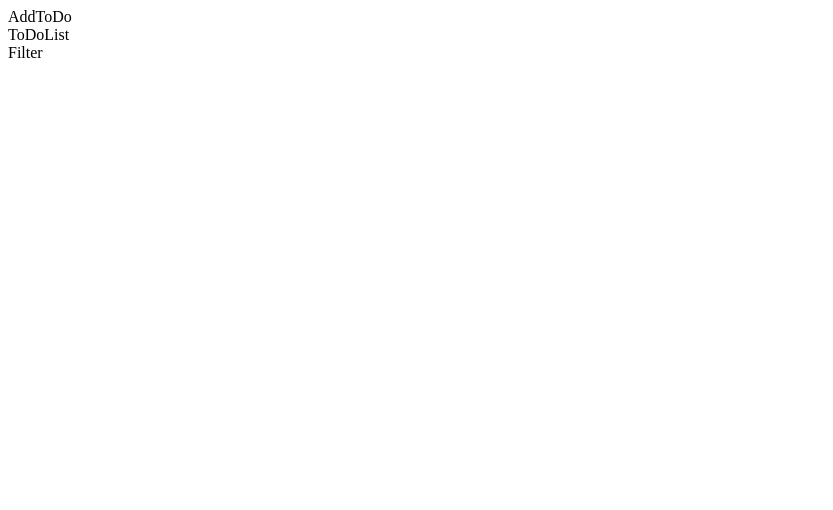
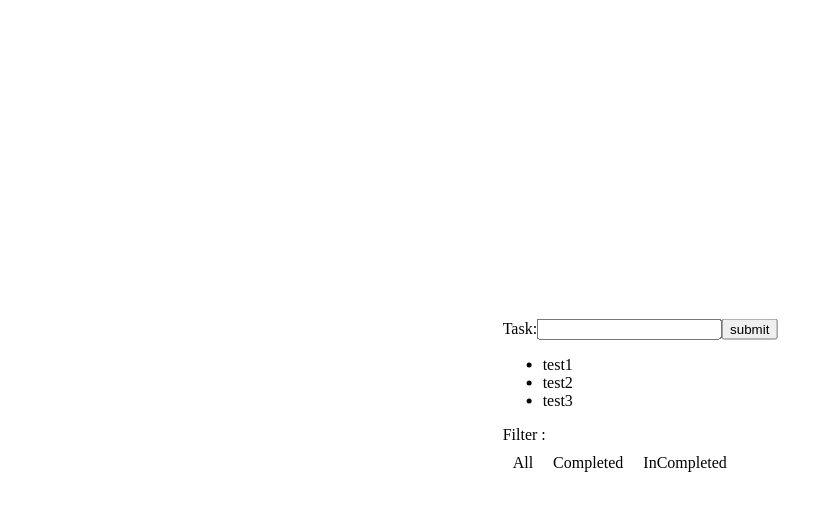
Before and after one commit to evilsempire/react-redux-todo, a React (Create React App) app: page / in a window 1280 px wide. Shown: the top 510 px of the page, without its empty margins (0-833 px from the left). Built offline with nearby package versions, Linux system fonts and the light colour scheme.

Commit message:
Add todo, todolist, filter
1. Added form in add to do component
2. added mock todo list in todo component
3, filter component

```diff
--- a/src/components/AddToDo.js
+++ b/src/components/AddToDo.js
@@ -1,11 +1,32 @@
 import React from "react";
 
 class AddToDo extends React.Component{
+
+    constructor(props){
+        super(props);
+        this.state = {
+            value:""
+        }
+    }
+
+
+    submitForm = (e) => {
+        e.preventDefault();
+        console.log("this.state", this.state)
+    }
+
+
     render(){
         return (
-            <div>
-                AddToDo
-            </div>
+            <form onSubmit={(e) => this.submitForm(e)}>
+                <label>
+                    Task:
+                </label>
+                <input type="text" value={this.state.value} onChange= {e => this.setState({
+                    value: e.target.value
+                })}/>
+                <input type="submit" value="submit"/>
+            </form>
         )
     }
 }
--- a/src/components/App.js
+++ b/src/components/App.js
@@ -1,3 +1,4 @@
+import './styles/index.css'
 import React from "react";
 
 import AddToDo from "./AddToDo";
--- a/src/components/Filter.js
+++ b/src/components/Filter.js
@@ -4,7 +4,21 @@ class Filter extends React.Component{
     render(){
         return (
             <div>
-                Filter
+                <label>
+                Filter :
+                </label>
+                <div className="filtersBar">
+                <p>
+                    All
+                </p>
+                <p>
+                    Completed
+                </p>
+                <p>
+                    InCompleted
+                </p>
+                </div>
+
             </div>
         )
     }
--- a/src/components/ToDoList.js
+++ b/src/components/ToDoList.js
@@ -1,11 +1,15 @@
 import React from "react";
+
+const demoList = ["test1", "test2", "test3"];
 
 class ToDoList extends React.Component{
     render(){
         return (
-            <div>
-                ToDoList
-            </div>
+           <ul>
+               {
+                   demoList.map((listItem, index) => <li key={index}>{listItem}</li>)
+               }
+           </ul>
         )
     }
 }
--- /dev/null
+++ b/src/components/styles/index.css
@@ -0,0 +1,14 @@
+.filtersBar p {
+  float: left;
+  margin: 10px;
+}
+
+#root {
+  padding: 15px;
+  position: absolute;
+  top: 50%;
+  left: 50%;
+  -ms-transform: translateX(-50%) translateY(-50%);
+  -webkit-transform: translate(-50%, -50%);
+  transform: translate(-50%, -50%);
+}
```
